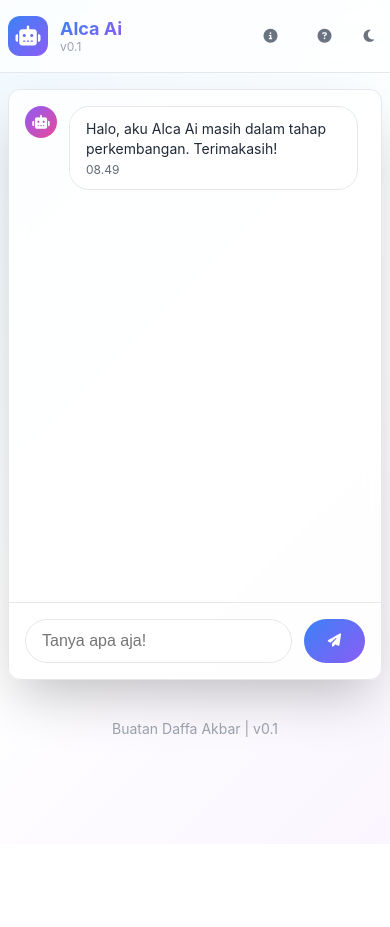
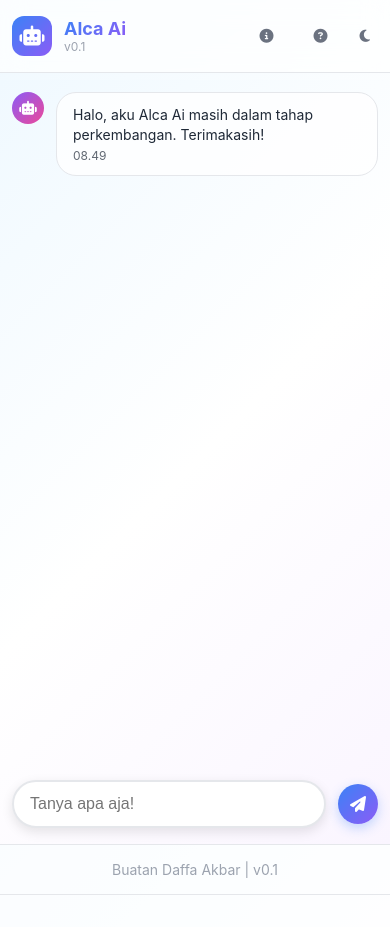
Before and after one commit to alcxaa/Alca-AI, a plain HTML site: page index.html in a window 390 px wide. Before the commit the page ends 844 px from the top, so only its background shows below. Drawn offline with nearby package versions, Linux system fonts and the light colour scheme.

Commit message:
style.css

```diff
--- a/style.css
+++ b/style.css
@@ -42,14 +42,17 @@ body {
   font-family: "Inter", -apple-system, BlinkMacSystemFont, "Segoe UI", Roboto, sans-serif;
   background: var(--bg-primary);
   color: var(--text-primary);
-  min-height: 100vh;
+  height: 100vh;
+  overflow: hidden;
   transition: all 0.3s ease;
 }
 
 /* Header Styles */
 .header {
-  position: sticky;
+  position: fixed;
   top: 0;
+  left: 0;
+  right: 0;
   z-index: 50;
   backdrop-filter: blur(12px);
   background: var(--bg-secondary);
@@ -58,9 +61,7 @@ body {
 }
 
 .header-content {
-  max-width: 1200px;
-  margin: 0 auto;
-  padding: 0 1rem;
+  padding: 0 1.5rem;
   display: flex;
   align-items: center;
   justify-content: space-between;
@@ -129,30 +130,29 @@ body {
   padding: 0.5rem;
 }
 
-/* Main Container */
+/* Main Container - Full Screen */
 .main-container {
-  max-width: 1024px;
-  margin: 0 auto;
-  padding: 2rem 1rem;
+  height: 100vh;
+  display: flex;
+  flex-direction: column;
+  position: relative;
 }
 
 .chat-card {
-  height: 640px;
+  flex: 1;
   display: flex;
   flex-direction: column;
-  background: var(--bg-card);
-  backdrop-filter: blur(8px);
-  border-radius: 1rem;
-  box-shadow: var(--shadow);
-  border: 1px solid var(--border-color);
-  overflow: hidden;
+  background: var(--bg-primary);
+  margin-top: 80px; /* Account for header height */
+  height: calc(100vh - 80px);
+  padding-bottom: 120px; /* Space for floating input */
 }
 
 /* Chat Messages */
 .chat-messages {
   flex: 1;
   overflow-y: auto;
-  padding: 1rem;
+  padding: 1.5rem;
   display: flex;
   flex-direction: column;
   gap: 1rem;
@@ -269,47 +269,60 @@ body {
   }
 }
 
-/* Input Area */
+/* Input Area - ChatGPT Style */
 .input-area {
-  padding: 1.5rem;
-  border-top: 1px solid var(--border-color);
+  position: fixed;
+  bottom: 2rem;
+  left: 50%;
+  transform: translateX(-50%);
+  width: 100%;
+  max-width: 48rem;
+  padding: 0 1.5rem;
   display: flex;
+  align-items: center;
   gap: 0.75rem;
+  z-index: 40;
 }
 
 .chat-input {
   flex: 1;
   padding: 0.75rem 1rem;
-  border: 1px solid var(--border-color);
-  border-radius: 2rem;
+  border: 2px solid var(--border-color);
+  border-radius: 1.5rem;
   background: var(--input-bg);
   color: var(--text-primary);
   font-size: 0.875rem;
   outline: none;
   transition: all 0.2s ease;
+  height: 3rem;
+  box-shadow: 0 4px 12px rgba(0, 0, 0, 0.1);
 }
 
 .chat-input:focus {
   border-color: #3b82f6;
-  box-shadow: 0 0 0 3px rgba(59, 130, 246, 0.1);
+  box-shadow: 0 0 0 3px rgba(59, 130, 246, 0.1), 0 4px 12px rgba(0, 0, 0, 0.15);
 }
 
 .send-button {
-  padding: 0.75rem 1.5rem;
+  padding: 0.5rem;
   background: var(--gradient-primary);
   color: white;
   border: none;
-  border-radius: 2rem;
+  border-radius: 50%;
   cursor: pointer;
   transition: all 0.2s ease;
   display: flex;
   align-items: center;
   justify-content: center;
+  font-size: 1rem;
+  height: 2.5rem;
+  width: 2.5rem;
+  box-shadow: 0 4px 12px rgba(59, 130, 246, 0.3);
 }
 
 .send-button:hover:not(:disabled) {
-  transform: translateY(-1px);
-  box-shadow: 0 4px 12px rgba(59, 130, 246, 0.4);
+  transform: translateY(-2px);
+  box-shadow: 0 6px 16px rgba(59, 130, 246, 0.4);
 }
 
 .send-button:disabled {
@@ -320,9 +333,11 @@ body {
 /* Footer */
 .footer {
   text-align: center;
-  padding: 1.5rem;
+  padding: 1rem;
   color: var(--text-muted);
   font-size: 0.875rem;
+  background: var(--bg-secondary);
+  border-top: 1px solid var(--border-color);
 }
 
 .footer-tech {
@@ -478,9 +493,28 @@ body {
 }
 
 /* Responsive Design */
+@media (max-width: 768px) {
+  .header-content {
+    padding: 0 1rem;
+  }
+
+  .chat-messages {
+    padding: 1rem;
+  }
+
+  .input-area {
+    max-width: none;
+    padding: 0 1rem;
+  }
+
+  .message-content {
+    max-width: 85%;
+  }
+}
+
 @media (max-width: 500px) {
   .header-content {
-    padding: 0 0.5rem;
+    padding: 0 0.75rem;
   }
 
   .logo-title {
@@ -491,25 +525,17 @@ body {
     display: none;
   }
 
-  .main-container {
-    padding: 1rem 0.5rem;
-  }
-
-  .chat-card {
-    height: 70vh;
-    border-radius: 0.75rem;
-  }
-
   .chat-messages {
-    padding: 1rem;
+    padding: 0.75rem;
   }
 
   .input-area {
-    padding: 1rem;
+    bottom: 1rem;
+    padding: 0 0.75rem;
   }
 
   .message-content {
-    max-width: 85%;
+    max-width: 90%;
   }
 
   .modal-content {
```
